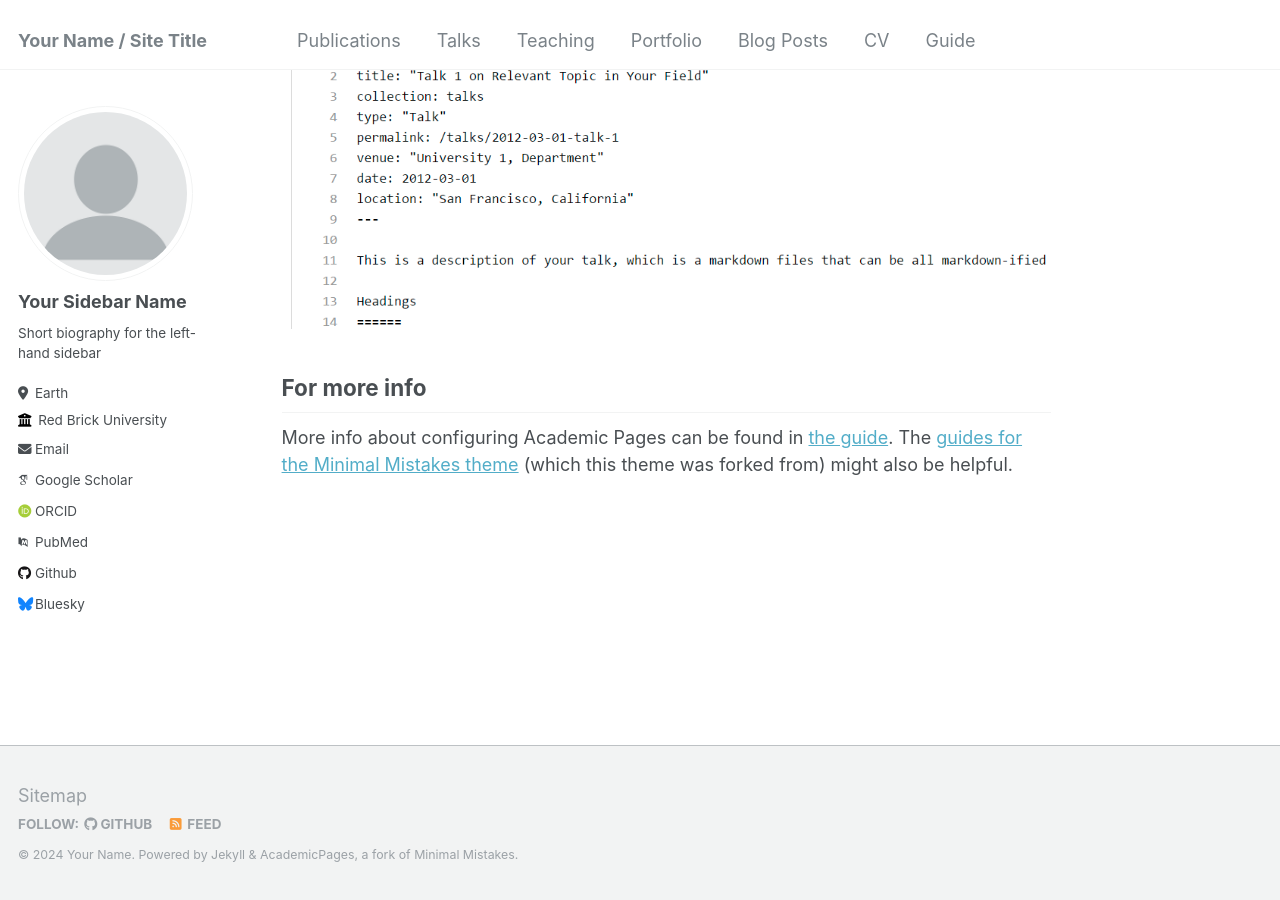
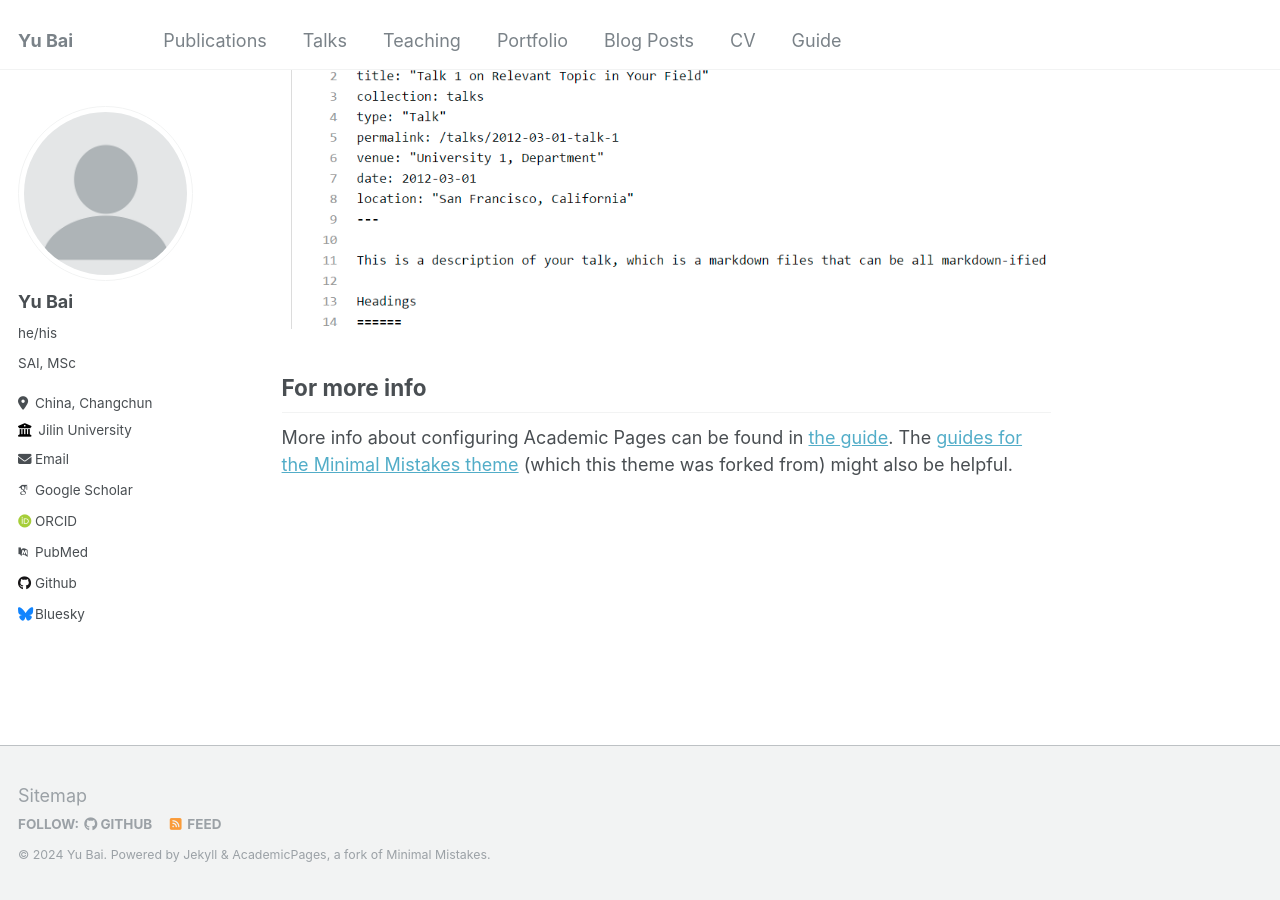
Before and after one commit to workelaina/workelaina.github.io, a Jekyll site: the page built from _pages/about.md, in a window 1280 px wide and 900 px high, scrolled down 2660 px. Built offline with Jekyll 4.4.1, drawn with Linux system fonts in a browser that asks for light colours; some web fonts are replaced.

Commit message:
:wrench: update `_config.yml`

```diff
--- a/_config.yml
+++ b/_config.yml
@@ -8,9 +8,9 @@
 
 # Basic Site Settings
 locale                   : "en-US"
-title                    : "Your Name / Site Title"
+title                    : "Yu Bai"
 title_separator          : "-"
-name                     : &name "Your Name"
+name                     : &name "Yu Bai"
 description              : &description "personal description"
 url                      : https://mscelaina.github.io # the base hostname & protocol for your site e.g. "https://mmistakes.github.io"
 baseurl                  : "" # the subpath of your site, e.g. "/blog"
@@ -22,13 +22,13 @@ repository               : "mscelaina/mscelaina.github.io"
 author:
   # Biographic information
   avatar           : "profile.png"
-  name             : "Your Sidebar Name"
-  pronouns         : # example: "she/her"
-  bio              : "Short biography for the left-hand sidebar"
-  location         : "Earth"
-  employer         : "Red Brick University"
+  name             : "Yu Bai"
+  pronouns         : "he/his"
+  bio              : "SAI, MSc"
+  location         : "China, Changchun"
+  employer         : "Jilin University"
   uri              : # URL
-  email            : "none@example.org"
+  email            : "userelaina@gmail.com"
 
   # Academic websites
   arxiv            : # URL - Update with the correct link to your profile
```
